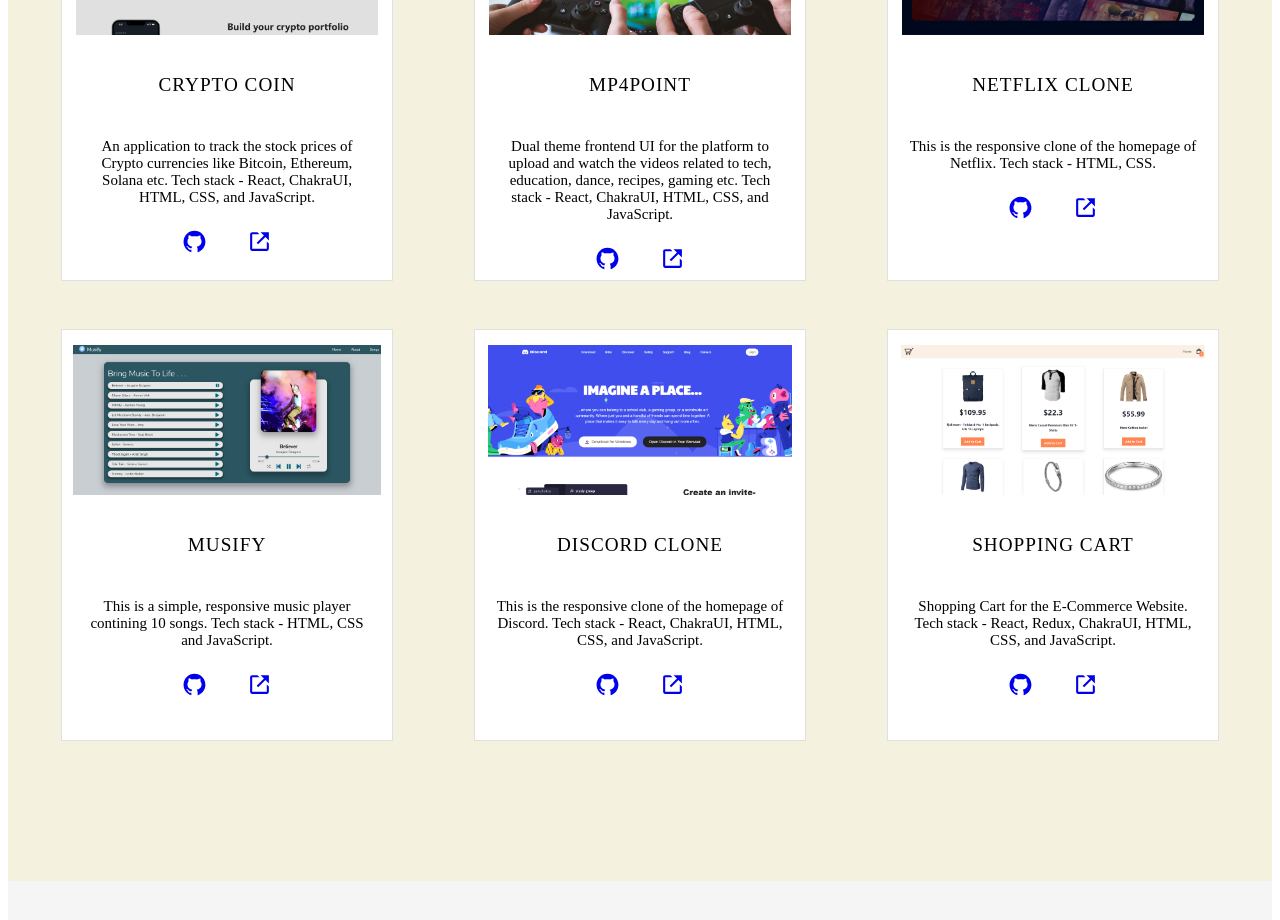
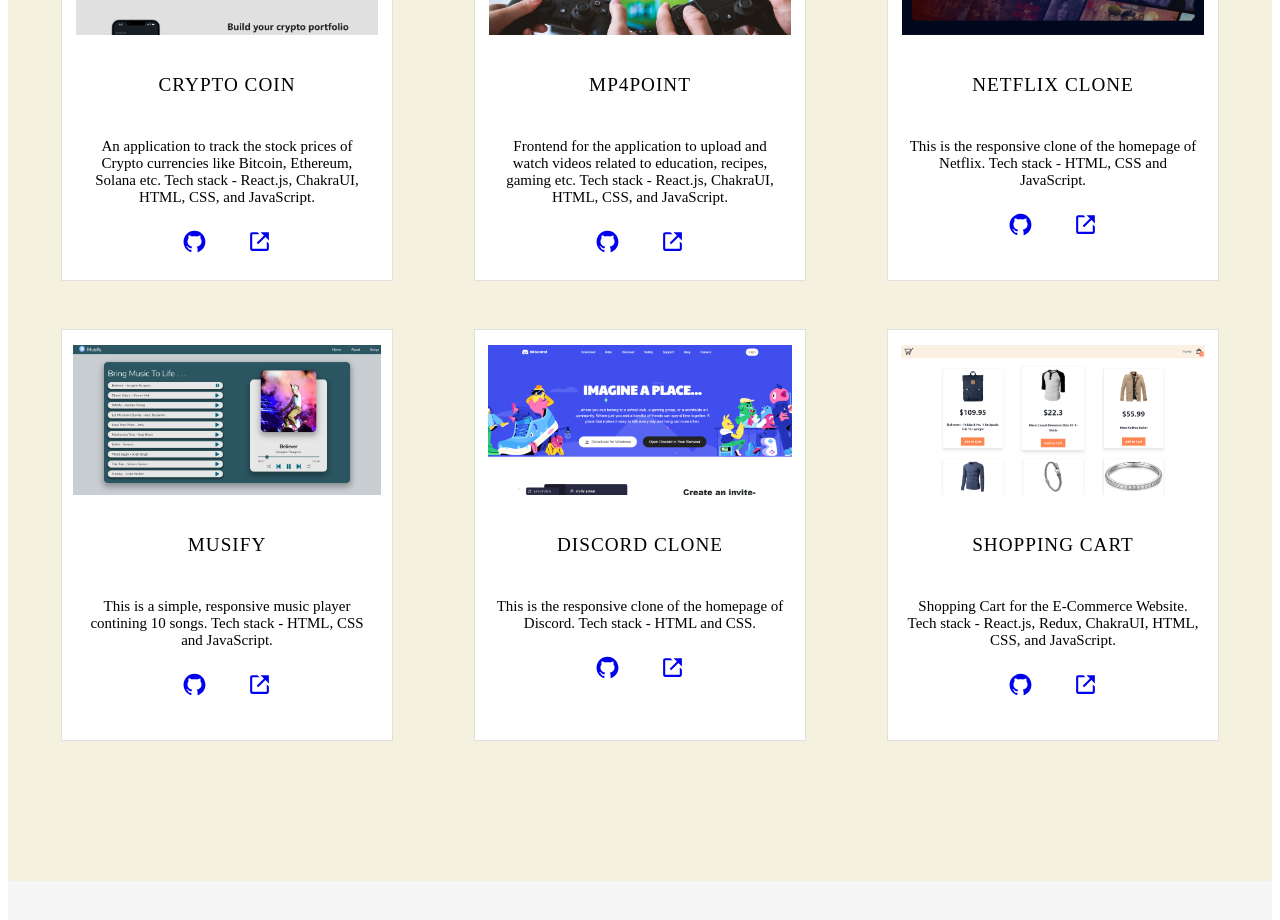
Before and after one commit to alok-96/portfolio, a React (Create React App) app: page / in a window 1280 px wide. Shown: the part 1680-2600 px from the top of the page. Built offline with nearby package versions, Linux system fonts and the light colour scheme; the HTML template or start-up script is replaced by a standard one.

Commit message:
Updated Projects

```diff
--- a/src/components/Projects.jsx
+++ b/src/components/Projects.jsx
@@ -15,7 +15,7 @@
       name: 'Crypto Coin',
       image: project1,
       description:
-        'An application to track the stock prices of Crypto currencies like Bitcoin, Ethereum, Solana etc. Tech stack - React, ChakraUI, HTML, CSS, and JavaScript.',
+        'An application to track the stock prices of Crypto currencies like Bitcoin, Ethereum, Solana etc. Tech stack - React.js, ChakraUI, HTML, CSS, and JavaScript.',
       githubLink: 'https://github.com/alok-96/crypto-coin',
       url: 'https://crypto-coin-alok96.netlify.app/',
     },
@@ -24,7 +24,7 @@
       name: 'Mp4Point',
       image: project2,
       description:
-        'Dual theme frontend UI for the platform to upload and watch the videos related to tech, education, dance, recipes, gaming etc. Tech stack - React, ChakraUI, HTML, CSS, and JavaScript.',
+        'Frontend for the application to upload and watch videos related to education, recipes, gaming etc. Tech stack - React.js, ChakraUI, HTML, CSS, and JavaScript.',
       githubLink: 'https://github.com/alok-96/Mp4Point',
       url: 'https://mp4point.netlify.app/',
     },
@@ -33,7 +33,7 @@
       name: 'Netflix Clone',
       image: project3,
       description:
-        'This is the responsive clone of the homepage of Netflix. Tech stack - HTML, CSS.',
+        'This is the responsive clone of the homepage of Netflix. Tech stack - HTML, CSS and JavaScript.',
       githubLink: 'https://github.com/alok-96/netflix-clone',
       url: 'https://netflix-clone-alok96.netlify.app/',
     },
@@ -51,7 +51,7 @@
       name: 'Discord Clone',
       image: project5,
       description:
-        'This is the responsive clone of the homepage of Discord. Tech stack -  React, ChakraUI, HTML, CSS, and JavaScript.',
+        'This is the responsive clone of the homepage of Discord. Tech stack -  HTML and CSS.',
       githubLink: 'https://github.com/alok-96/Discord-Clone',
       url: 'https://alok-96.github.io/Discord-Clone/',
     },
@@ -60,7 +60,7 @@
       name: 'Shopping Cart',
       image: project6,
       description:
-        'Shopping Cart for the E-Commerce Website. Tech stack - React, Redux, ChakraUI, HTML, CSS, and JavaScript.',
+        'Shopping Cart for the E-Commerce Website. Tech stack - React.js, Redux, ChakraUI, HTML, CSS, and JavaScript.',
       githubLink: 'https://github.com/alok-96/shopping-cart',
       url: 'https://shopping-cart-alok96.netlify.app',
     },
```
